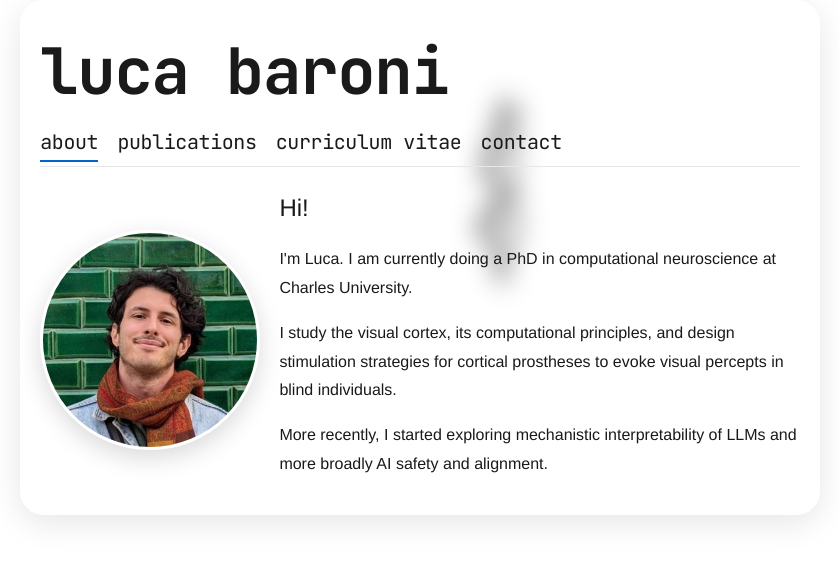
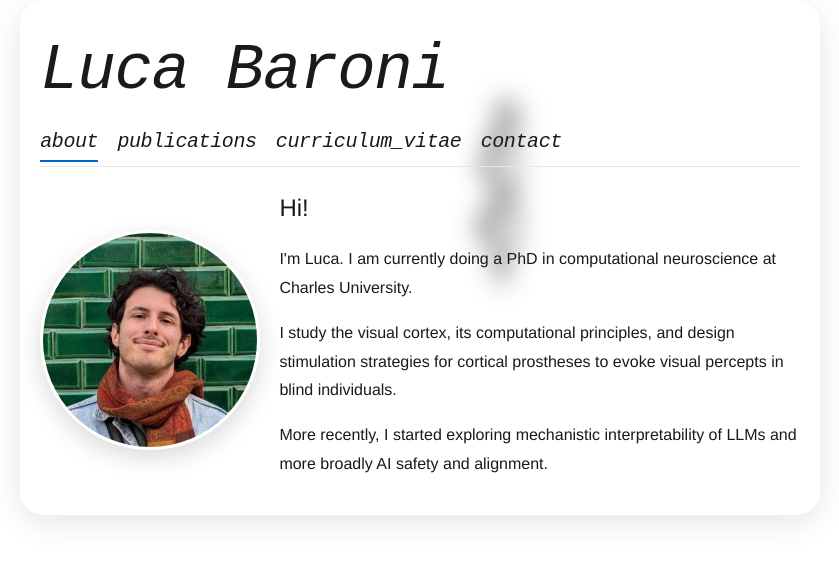
Before and after one commit to lucabaroni/lucabaroni.github.io, a plain HTML site: page index.html in a window 1280 px wide. Shown: the whole page, without its empty margins (220-1059 px from the left). Drawn offline with Linux system fonts and the light colour scheme; animation ran at ten frames a second; a web font is replaced by a local one.

Commit message:
vulf branch

```diff
--- a/index.html
+++ b/index.html
@@ -7,24 +7,27 @@
     <meta charset="UTF-8">
     <meta name="viewport" content="width=device-width, initial-scale=1.0">
     <!-- <title>Luca Baroni </title> -->
-    <link rel="preconnect" href="https://fonts.googleapis.com">
-    <link rel="preconnect" href="https://fonts.gstatic.com" crossorigin>
-    <link href="https://fonts.googleapis.com/css2?family=Aptos+Display:wght@400;500;600&display=swap" rel="stylesheet">
-    <link href="https://fonts.googleapis.com/css2?family=Paradise:wght@400;500;600;700&family=Space+Mono:wght@400;700&family=Work+Sans:wght@100;200;300;400;500;600;700;800;900&display=swap&family=Fugaz+One&display=swap&family=Unica+One&display=swap" rel="stylesheet">
-    <link href="https://fonts.googleapis.com/css2?family=JetBrains+Mono:wght@400;500;600;700&display=swap" rel="stylesheet">
+
     <style>
         @font-face {
-            font-family: 'ngetic modern';
-            src: url('ngetic-modern.regular.otf') format('opentype');
+            font-family: 'Vulf Mono';
+            src: url('VulfMono-Regular.ttf') format('truetype');
             font-weight: 400;
             font-style: normal;
         }
 
         @font-face {
-            font-family: 'ngetic modern';
-            src: url('ngetic-modern.italic.otf') format('opentype');
-            font-weight: 400;
-            font-style: italic;
+            font-family: 'Vulf Mono';
+            src: url('VulfMono-Bold.ttf') format('truetype');
+            font-weight: 700;
+            font-style: normal;
+        }
+
+        @font-face {
+            font-family: 'Vulf Mono';
+            src: url('VulfMono-Light.ttf') format('truetype');
+            font-weight: 300;
+            font-style: normal;
         }
 
         * {
@@ -117,15 +120,16 @@
         }
 
         h1 {
-            font-family: 'JetBrains Mono', monospace;
+            font-family: 'Vulf Mono', monospace;
             font-size: 4rem;
-            font-weight: 700;
+            font-weight: 300;
+            font-style: italic;
             margin-bottom: -1rem;
             letter-spacing: -0.02em; /* Slightly tighter spacing for monospace */
         }
 
         .subtitle {
-            font-family: 'ngetic modern', sans-serif;
+            font-family: 'Vulf Mono', monospace;
             font-size: 1.44em;
             color: var(--text-secondary);
             margin-bottom: 3rem;
@@ -153,7 +157,8 @@
             text-transform: lowercase;
             letter-spacing:-0.02em;
             /* font-family: 'Helvetica Neue', Helvetica, Arial, sans-serif; */
-            font-family: 'JetBrains Mono', monospace;
+            font-family: 'Vulf Mono', monospace;
+            font-style: italic;
 
         }
 
@@ -204,7 +209,7 @@
 
         h2 {
             /* font-family: 'Helvetica Neue', Helvetica, Arial, sans-serif; */
-            font-family: 'JetBrains Mono', monospace;
+            font-family: 'Vulf Mono', monospace;
             font-size: 1.5rem;
             margin-bottom: 1.2rem;
             font-weight: 300;
@@ -212,11 +217,11 @@
         }
 
         h3 {
-            font-family: 'JetBrains Mono', monospace;
+            font-family: 'Vulf Mono', monospace;
             font-size: 1.1rem;
             margin-top: 1.2rem;
             margin-bottom: 0.7rem;
-            font-weight: 00;
+            font-weight: 400;
         }
 
         p {
@@ -661,12 +666,12 @@
 
     <div class="container">
         <header>
-            <h1>luca baroni</h1>
+            <h1>Luca Baroni</h1>
             <!-- <p class="subtitle">Computational Neuroscience & AI Safety</p> -->
             <nav>
                 <a href="#about" class="nav-link active">about</a>
                 <a href="#publications" class="nav-link">publications</a>
-                <a href="#cv" class="nav-link">curriculum vitae</a>
+                <a href="#cv" class="nav-link">curriculum_vitae</a>
                 <!-- <a href="#thoughts" class="nav-link">Thoughts</a> -->
                 <a href="#contact" class="nav-link">contact</a>
                 <!-- <a href="#birds" class="nav-link" style="margin-left:auto;">hide me</a> -->
@@ -702,10 +707,10 @@
             </section>
 
             <section id="cv" class="section">
-                <h2>Curriculum Vitae</h2>
+
 
                 <div class="cv-section">
-                    <h3>Education</h3>
+                    <h3>education</h3>
                     <div class="cv-item">
                         <div class="cv-title">PhD in Computational Neuroscience</div>
                         <div class="cv-location">Charles University, Prague | Supervisor: Ján Antolík</div>
@@ -724,7 +729,7 @@
                 </div>
 
                 <div class="cv-section">
-                    <h3>Research Experience</h3>
+                    <h3>research experience</h3>
                     <div class="cv-item">
                         <div class="cv-title">SPAR (Supervised Program for Alignment Research)</div>
                         <div class="cv-location">AI Safety Research | Supervisor: Stefan Heimersheim</div>
```
